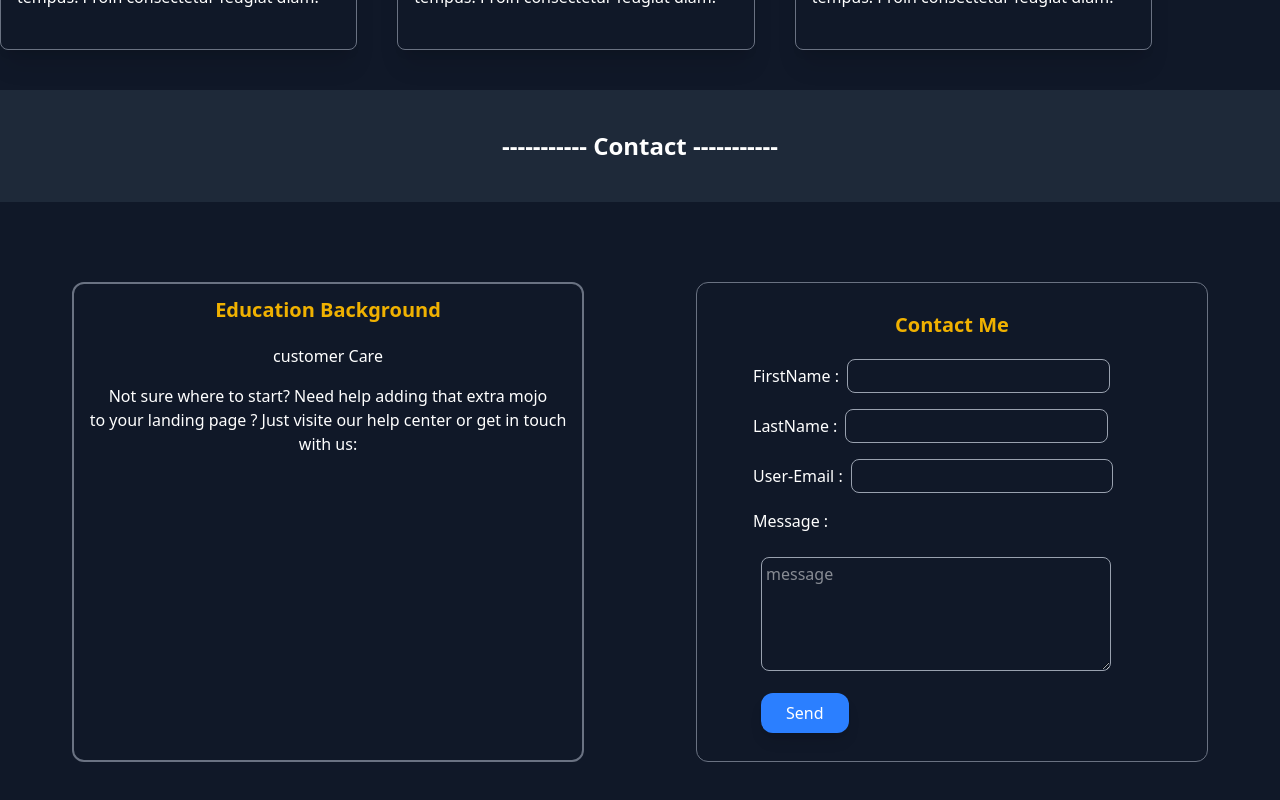
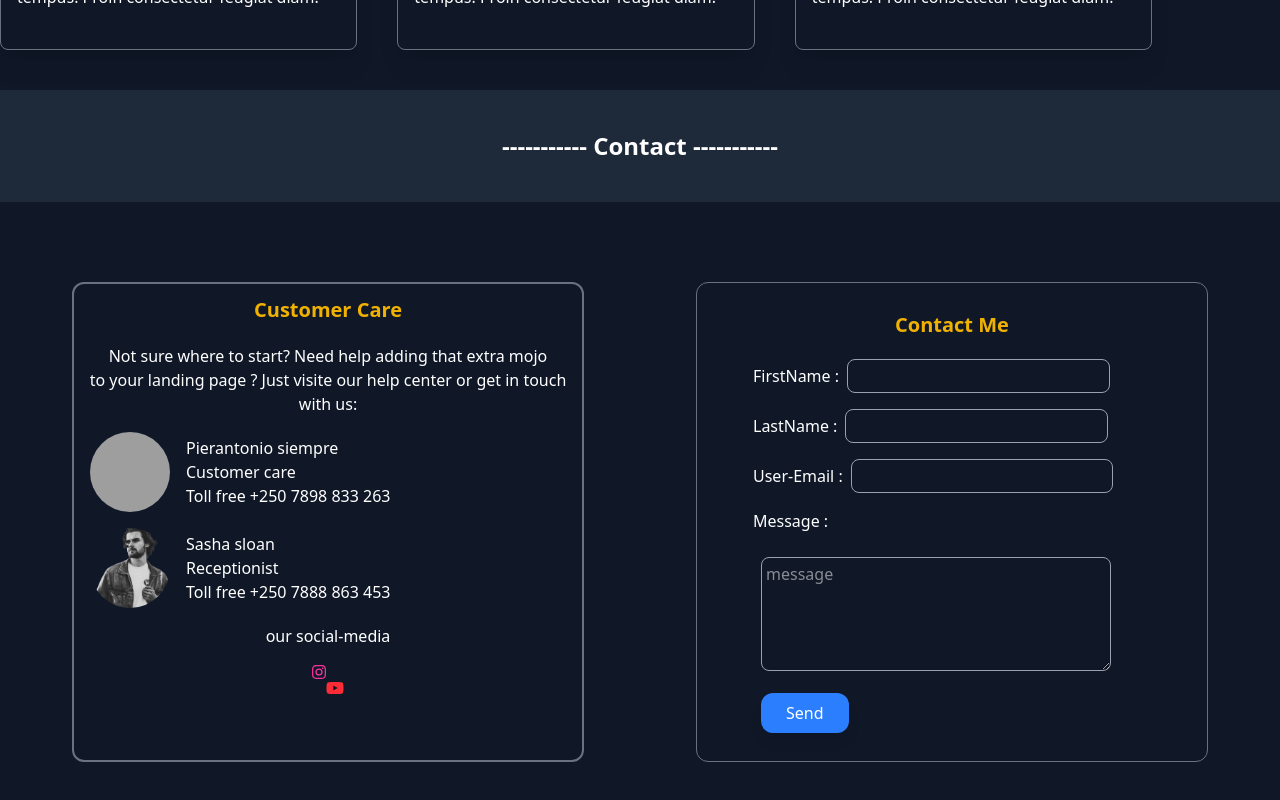
Before and after one commit to Olivier-Masabo/tailwind-practice, a React (Vite) app: page / in a window 1280 px wide. Shown: the part 3438-4238 px from the top of the page. Built offline with nearby package versions, Linux system fonts and the light colour scheme; grey boxes are pictures that could not be loaded.

Commit message:
adding icons

```diff
--- a/src/body.jsx
+++ b/src/body.jsx
@@ -1,12 +1,17 @@
 import profile from './assets/prof.jpg'
  import float from './assets/newly.png'
  import profil from "./assets/prof.jpg"
+ import { FontAwesomeIcon } from '@fortawesome/react-fontawesome'
+import { faInstagram } from '@fortawesome/free-brands-svg-icons'
+import { faYoutube } from '@fortawesome/free-brands-svg-icons'
+
  function Body(){
 
 
     return (
       <>
     <div
+
       className="min-h-screen bg-cover bg-center scroll-smooth"
       style={{ backgroundImage: `url(${profile})` }}
        >
@@ -44,7 +49,7 @@ Let’s create something great together!</h2>
         ----------- About ------------
       </section>
            <div className="py-10">
-             <img class="flex  py-6 md:hidden" src={profil} alt="" />
+
              <div class="about-page">
 
 <div class= "grid grid-cols-3 text-center  bg-gray-900 text-white py-10" >
@@ -281,18 +286,38 @@ Let’s create something great together!</h2>
  <section className=" flex justify-evenly items-center bg-gray-900 py-10">
   <div className=' border-gray-500 border-2  w-lg text-center h-[60vh] rounded-xl  m-10'>
     <h2 class="flex items-center text-xl font-bold justify-center mb-5 mt-3 text-yellow-500">
-
-      Education Background
-
+ Customer Care
 </h2>
  <div class="space-y-4 text-white">
-  <h1>customer Care</h1>
+
   <p>Not sure where to start? Need help adding that extra mojo <br />
-  to your landing page ? Just visite our <a href=""> help center</a> or get in touch with us:</p>
+  to your landing page ? Just visite our <a href="#"> help center</a> or get in touch with us:</p>
 
+  <div className='flex items-center ml-4'>
+    <div>
+      <img className=' w-20 h-20 rounded-full object-cover' src={profil} alt="" /></div>
+    <div className='text-start ml-4'>
+      <h1>Pierantonio siempre</h1>
+      <h3>Customer care</h3>
+      <p>Toll free +250 7898 833 263</p>
 
+    </div>
+  </div>
 
+  <div className='flex items-center ml-4'>
+    <div>
+      <img className=' w-20 h-20 rounded-full object-cover' src={float} alt="" /></div>
+    <div className='text-start ml-4'>
+      <h1>Sasha sloan</h1>
+      <h3>Receptionist</h3>
+      <p>Toll free +250 7888 863 453</p>
 
+    </div>
+  </div>
+
+  <p>our social-media</p>
+<FontAwesomeIcon icon={faInstagram} className="text-pink-500" />
+<FontAwesomeIcon icon={faYoutube} className="text-red-500" />
   </div>
 
   </div>
```
Also changed, not shown: package.json (+8 -0 lines), 1 other file (tests, documents, lock files or other folders).
